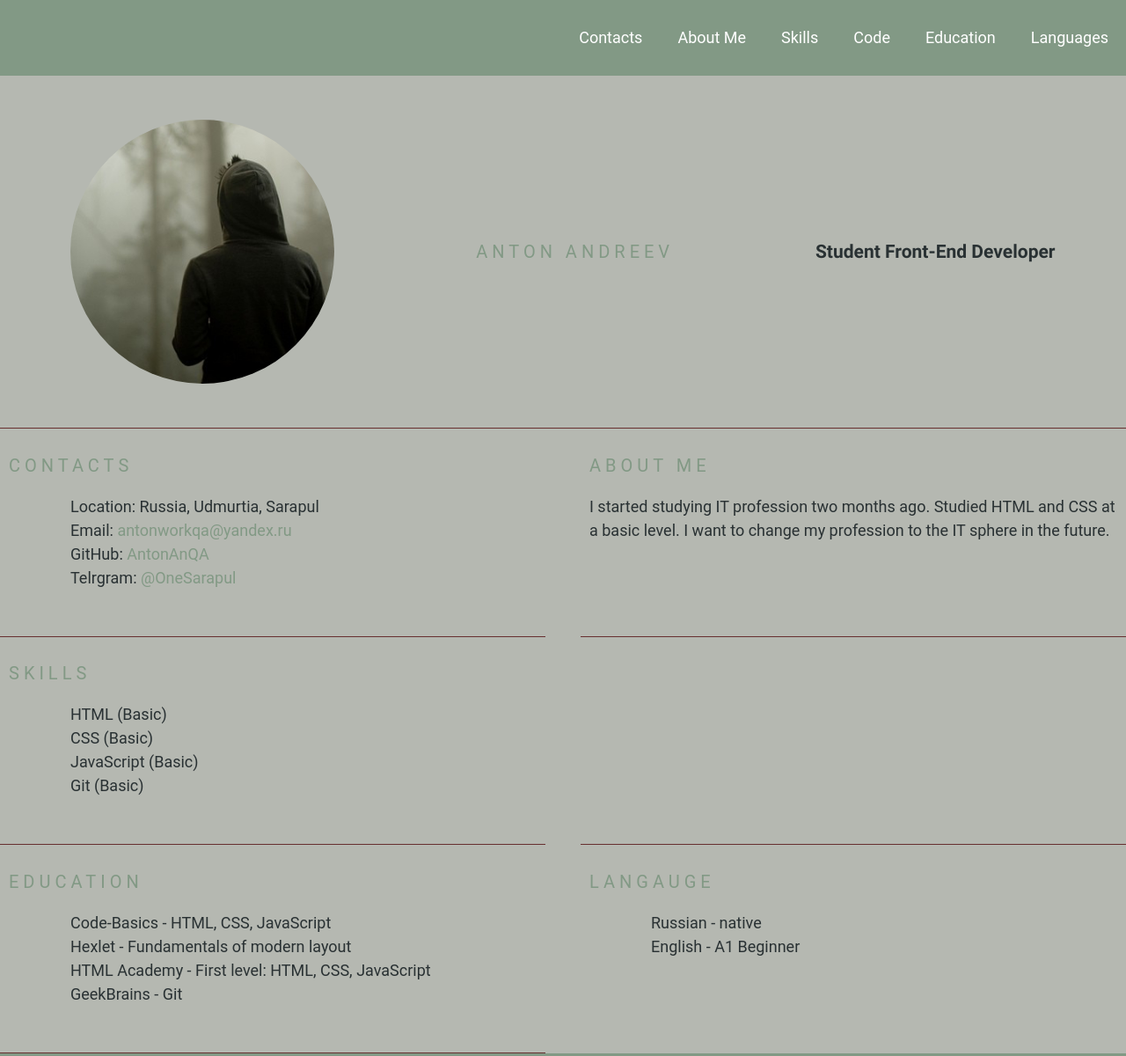
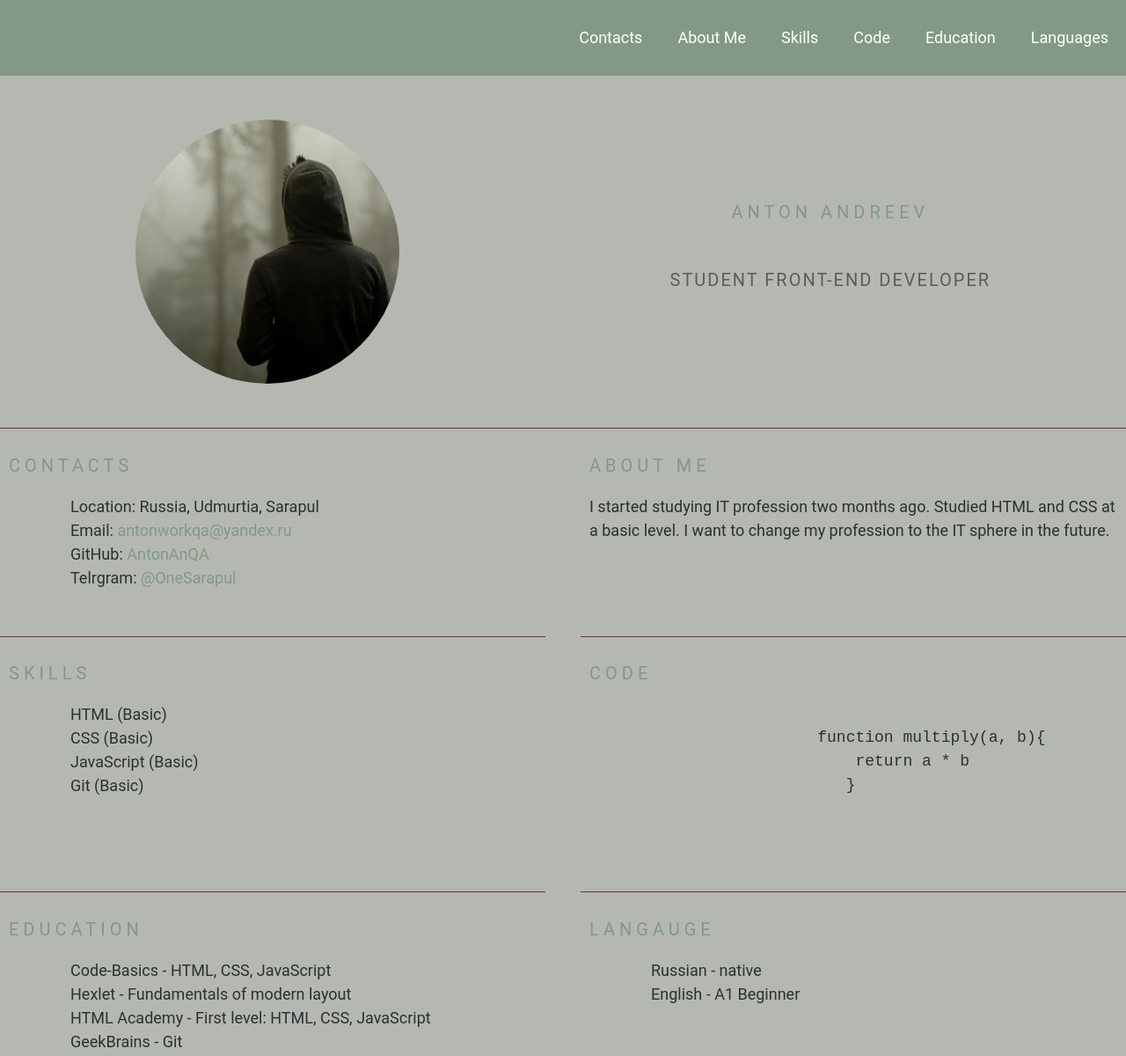
Before and after one commit to AntonAnQA/rsschool-cv, a plain HTML site: page index.html in a window 1280 px wide. Shown: the top 1200 px of the page at 88% size. Drawn offline with Linux system fonts and the light colour scheme; a web font is replaced by a local one.

Commit message:
feat: add code and css in file index.html

```diff
--- a/index.html
+++ b/index.html
@@ -27,8 +27,10 @@
         <div class="container main-container">
             <section class="section section-profile" id="profile">
                     <img src="assets/img/Avatar_new.jpg" alt="Avatar" class="section-profile-avatar">
-                    <h1 class="section-title">Anton Andreev</h1>
-                    <h3>Student Front-End Developer</h3>
+                    <div class="section-profile-title">
+                        <h1 class="section-title section-mine-title">Anton Andreev</h1>
+                        <h3 class="section-title section-subtitle">Student Front-End Developer</h3>
+                    </div>
             </section>
             <section class="section" id="contacts">
                 <h2 class="section-title">Contacts</h2>
@@ -59,9 +61,16 @@
                 </ul>
             </section>
             <section class="section" id="code">
-                <h2 class="section-title"><Code></Code></h2>
+                <h2 class="section-title">Code</h2>
+                <pre class="pre">
+                    <code>
+                        function multiply(a, b){
+                            return a * b
+                           }
+                    </code>
+                </pre>
             </section>
-            <section class="section" id="education">
+            <section class="section section-education" id="education">
                 <h2 class="section-title">Education</h2>
                 <ul class="section-list">
                     <li class="section-item">Code-Basics<span> - HTML, CSS, JavaScript</span></li>
--- a/style.css
+++ b/style.css
@@ -76,7 +76,7 @@ body {
       width: 100%;
     }
   }
-  .section-langauge {
+  .section-langauge, .section-education {
       border-bottom: 0;
   }
   .section-title {
@@ -92,6 +92,18 @@ body {
       align-items: center;
       width: 100%;
       padding: 50px 0;
+  }
+  .section-profile-title {
+      display: flex;
+      flex-direction: column;
+      justify-content: center;
+      text-align: center;
+      text-transform: uppercase;
+  }
+  .section-subtitle {
+      color: #5c5c5c;
+      line-height: 50px;
+      letter-spacing: 2px;
   }
   .section-profile-avatar {
       width: 300px;
```
